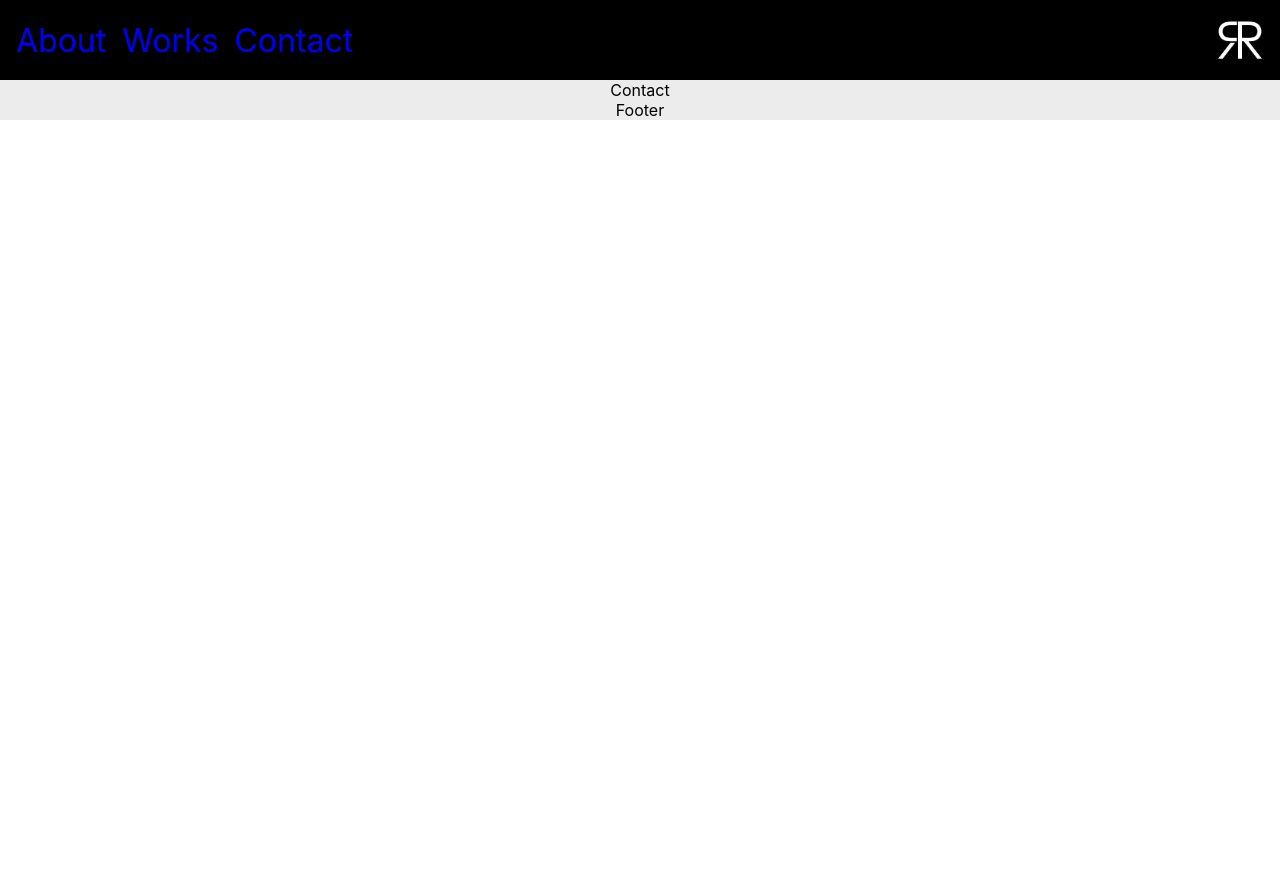
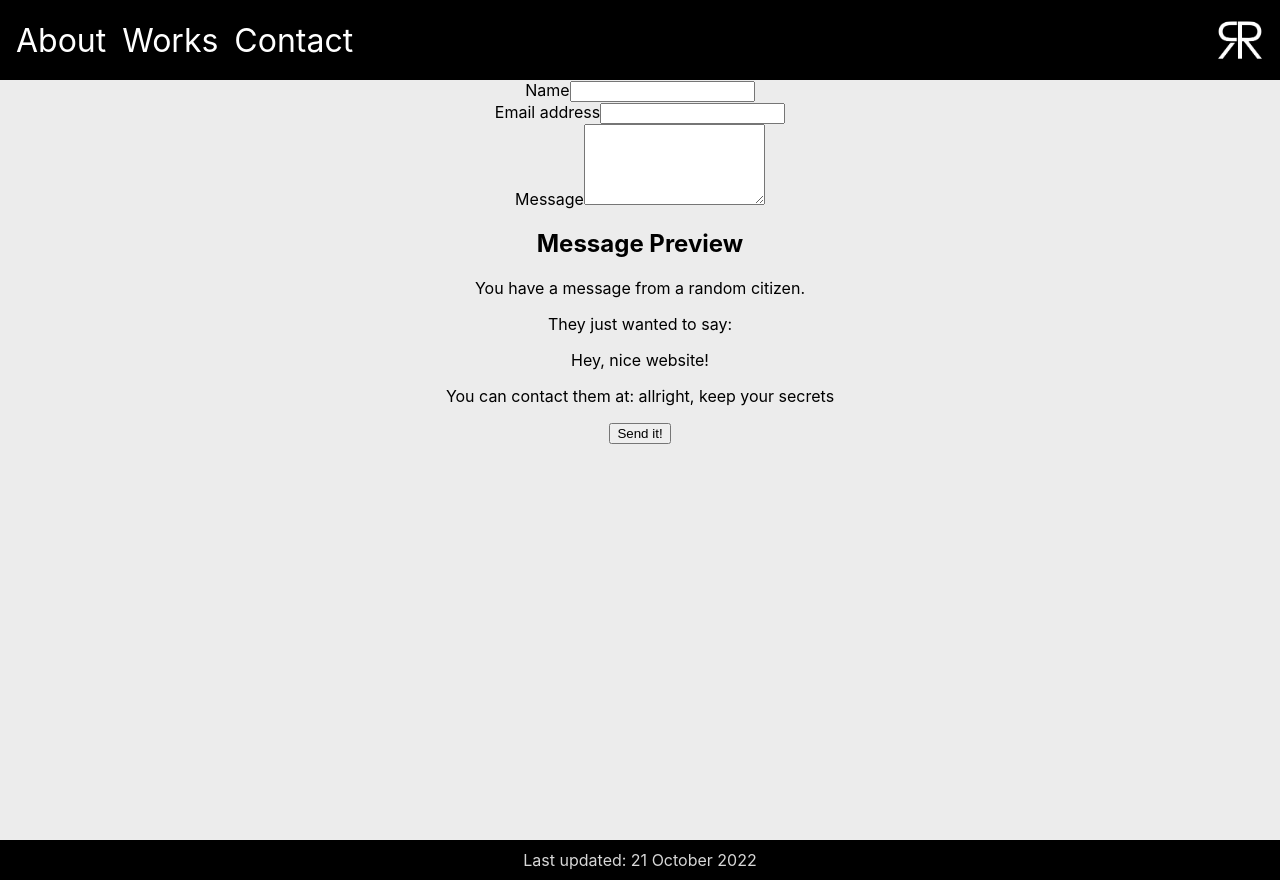
Before and after one commit to Chris-Rule/Portfolio, a React (Create React App) app: page /contact in a window 1280 px wide. Before the commit the page ends 800 px from the top, so only its background shows below. Built offline with nearby package versions, Linux system fonts and the light colour scheme.

Commit message:
footer implemented and some progress on contacts page

```diff
--- a/src/App.css
+++ b/src/App.css
@@ -3,6 +3,9 @@
   background-color: rgb(236, 236, 236);
   margin: 0;
   padding: 0;
+  padding-bottom: 10vh;
   height: auto;
+  min-height: 100vh;
   width: 100vw;
+  position: relative;
 }
--- a/src/App.js
+++ b/src/App.js
@@ -26,7 +26,7 @@ function App() {
           <Route path="/contact" element={<Contact />} />
           <Route path="*" element={<NoPathFound />} />
         </Routes>
-        <Footer />
+        <Footer className="footer" />
       </div>
     </BrowserRouter>
   );
--- a/src/Components/About.jsx
+++ b/src/Components/About.jsx
@@ -39,10 +39,10 @@ const About = () => {
           <section className="aboutText developer second">
             <h3>Page &gt; Front End Developer</h3>
             <p>
-              With over a decades experience in generating and presenting 3D
-              models to produce technical drawings, I have a real appreciation
-              for the importance of a clean and readable layout and user
-              friendly tools.
+              With over a decade of experience in generating complex three
+              dimensional models to produce and present technical drawings, I
+              have a real appreciation for the importance of clean, readable
+              layouts and user friendly tools.
             </p>
             <h4>Tools</h4>
             <ul>
--- a/src/Components/Contact.jsx
+++ b/src/Components/Contact.jsx
@@ -1,7 +1,69 @@
+import { useState } from "react";
 import "./Contact.css";
 
 const Contact = () => {
-  return <section>Contact</section>;
+  const [name, setName] = useState("a random citizen");
+  const [email, setEmail] = useState("allright, keep your secrets");
+  const [message, setMessage] = useState("Hey, nice website!");
+
+  const handleNameChange = (event) => {
+    console.log(event.target.value);
+  };
+
+  const handleEmailChange = (event) => {
+    console.log(event.target.value);
+  };
+
+  const handleMessageChange = (event) => {
+    console.log(event.target.value);
+  };
+
+  const handleSubmit = (event) => {
+    event.preventDefault();
+    console.log(name, email, message);
+  };
+
+  return (
+    <div>
+      <form id="contact-form" onSubmit={handleSubmit}>
+        <div className="form-group">
+          <label htmlFor="name">Name</label>
+          <input
+            type="text"
+            className="form-control"
+            onBlur={handleNameChange}
+          />
+        </div>
+        <div className="form-group">
+          <label htmlFor="exampleInputEmail1">Email address</label>
+          <input
+            type="email"
+            className="form-control"
+            onBlur={handleEmailChange}
+            aria-describedby="emailHelp"
+          />
+        </div>
+        <div className="form-group">
+          <label htmlFor="message">Message</label>
+          <textarea
+            className="form-control"
+            rows="5"
+            onBlur={handleMessageChange}
+          ></textarea>
+        </div>
+      </form>
+      <section className="messagePreview">
+        <h2>Message Preview</h2>
+        <p> You have a message from {name}.</p>
+        <p>They just wanted to say:</p>
+        <p>{message}</p>
+        <p>You can contact them at: {email}</p>
+      </section>
+      <button type="submit" className="btn btn-primary" form="contact-form">
+        Send it!
+      </button>
+    </div>
+  );
 };
 
 export default Contact;
--- a/src/Components/Footer.css
+++ b/src/Components/Footer.css
@@ -0,0 +1,11 @@
+.footer {
+  display: flex;
+  background-color: black;
+  color: rgba(255, 255, 255, 0.842);
+  position: absolute;
+  bottom: 0;
+  height: 5vh;
+  width: 100%;
+  align-items: center;
+  justify-content: center;
+}
--- a/src/Components/Footer.jsx
+++ b/src/Components/Footer.jsx
@@ -1,7 +1,7 @@
 import "./Footer.css";
 
 const Footer = () => {
-  return <section>Footer</section>;
+  return <section className="footer">Last updated: 21 October 2022</section>;
 };
 
 export default Footer;
--- a/src/Components/NavBar.css
+++ b/src/Components/NavBar.css
@@ -18,6 +18,7 @@
   padding-left: 1rem;
   font-size: 2rem;
   text-decoration: none;
+  color: white;
 }
 
 .NavBar .burgerMenu {
```
